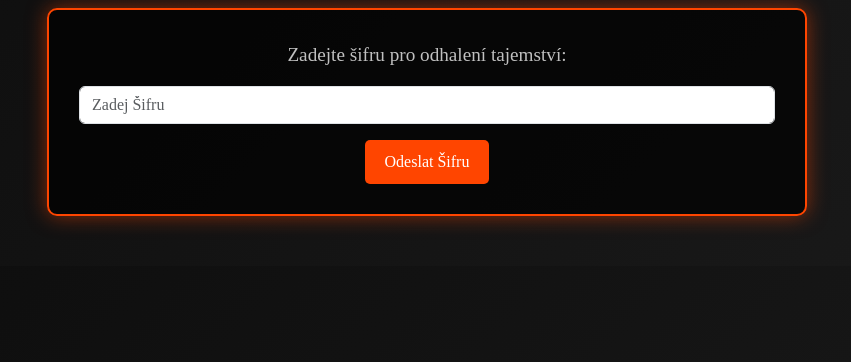
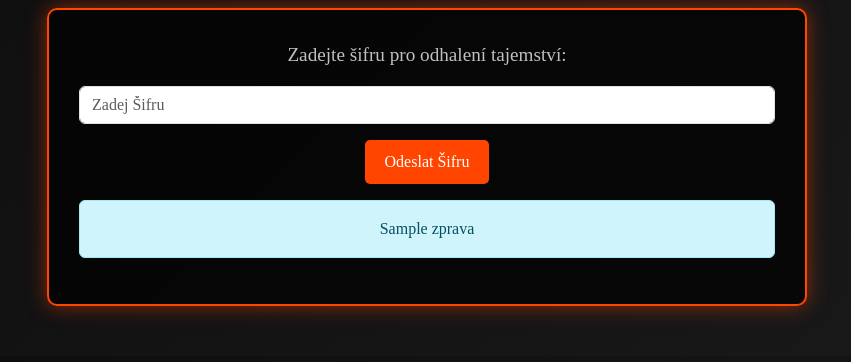
Before and after one commit to 67blaza67/WEB---Projekt-main, a Flask app: template templates/index.html in a window 1280 px wide. Shown: the part 150-512 px from the top of the page, without its empty margins (213-1064 px from the left). Run offline with Flask 3, Linux system fonts and the light colour scheme; the template is opened without the code that fills it: most values are stand-ins (such as "Sample title", 1, 10 or a date in 2020).

```diff
--- a/app.py
+++ b/app.py
@@ -9,13 +9,14 @@ app = Flask(__name__)
 
 @app.route("/", methods=["GET", "POST"])
 def index():
-    if request.method == "POST":
+    zprava = None
+    if request.method == "GET":
         sifra = request.form.get("sifra")
         if sifra == "Blážova šifra":
-            return render_template("tajemstvi.html")
-        # Zde můžete přidat logiku pro šifrování/dešifrování
-    return render_template("index.html")
-
+            zprava = "Gratulujeme! Odhalili jste tajemství. Teď misto index.html přejděte na tajemstvi.html kde vám formálně pogratuluji"
+        else:
+            zprava = "Nesprávná šifra. Zkuste to znovu."
+    return render_template("index.html", zprava=zprava)
 
 
 
--- a/templates/index.html
+++ b/templates/index.html
@@ -68,6 +68,11 @@
                 <input type="text" name="sifra" placeholder="Zadej Šifru" class="form-control mb-3">
                 <button type="submit" class="btn btn-mystical">Odeslat Šifru</button>
             </form>
+            {% if zprava %}
+            <div class="alert alert-info mt-3" role="alert">
+                {{ zprava }}
+            </div>
+            {% endif %}
         </div>
     </div>
     <!-- Bootstrap JS -->
```
